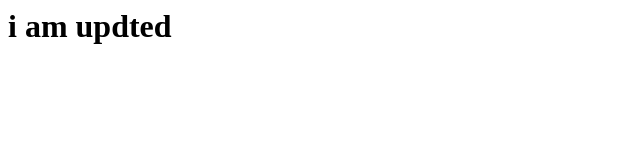
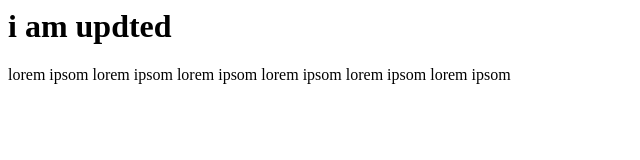
Before and after one commit to SyedNaveed/testdocs, a plain HTML site: page index.html in a window 1280 px wide. Shown: the whole page, without its empty margins (0-640 px from the left). Drawn offline with Linux system fonts and the light colour scheme.

```diff
--- a/index.html
+++ b/index.html
@@ -1 +1,2 @@
 <h1>i am updted </h1>
+<p>lorem ipsom lorem ipsom lorem ipsom lorem ipsom lorem ipsom lorem ipsom </p>
```
